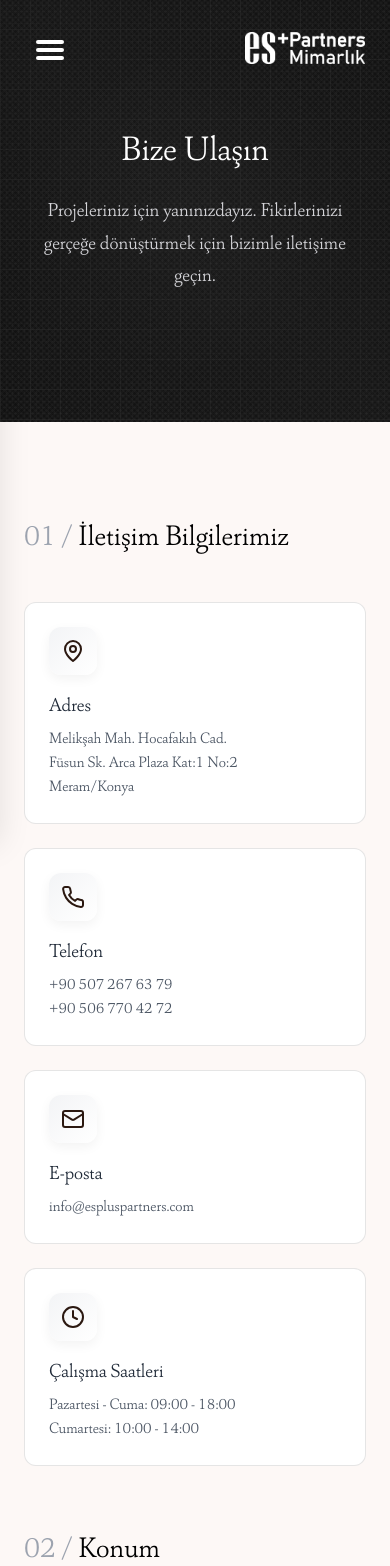
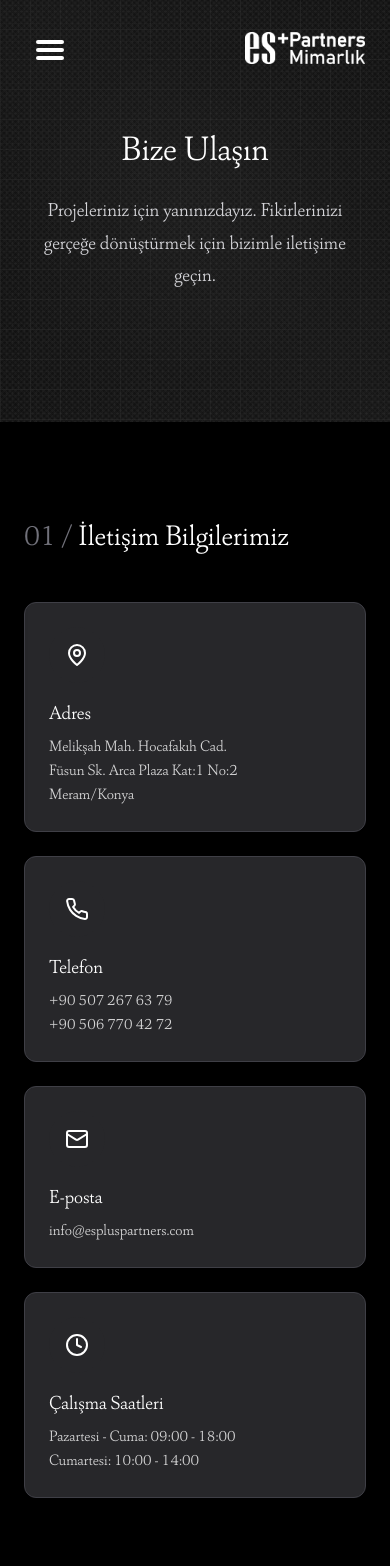
Before and after one commit to fathkymt/arch, a Next.js app: page /contact in a window 390 px wide. Shown: the top 1566 px of the page. Built offline with nearby package versions, Linux system fonts and the light colour scheme.

Commit message:
son düzenlemeler

```diff
--- a/src/app/career/page.js
+++ b/src/app/career/page.js
@@ -69,7 +69,7 @@ export default function CareerPage() {
       </section>
 
       {/* Form Section */}
-      <section className="bg-white py-16">
+      <section className="bg-black py-16">
         <div className="container mx-auto px-6">
           <div className="max-w-3xl mx-auto">
             <motion.h2
@@ -77,12 +77,12 @@ export default function CareerPage() {
               whileInView={{ opacity: 1, y: 0 }}
               transition={{ duration: 0.5 }}
               viewport={{ once: true }}
-              className="text-3xl font-light mb-12 text-center"
+              className="text-3xl font-light mb-12 text-center text-white"
             >
               Başvuru Formu
             </motion.h2>
           <motion.form
-              className="bg-black rounded-xl p-8 space-y-6"
+              className="bg-zinc-900/50 backdrop-blur-sm border border-zinc-800 rounded-xl p-8 space-y-6"
             onSubmit={handleSubmit}
             initial={{ opacity: 0, y: 20 }}
             animate={{ opacity: 1, y: 0 }}
--- a/src/app/contact/page.js
+++ b/src/app/contact/page.js
@@ -5,7 +5,7 @@ import styles from '@/styles/ContactBackground.module.css';
 
 const contactInfo = [
   {
-    icon: <MapPin className="w-6 h-6" />,
+    icon: <MapPin className="w-6 h-6 text-white" />,
     title: "Adres",
     details: [
       "Melikşah Mah. Hocafakıh Cad.",
@@ -16,19 +16,21 @@ const contactInfo = [
     delay: 0.2
   },
   {
-    icon: <Phone className="w-6 h-6" />,
+    icon: <Phone className="w-6 h-6 text-white" />,
     title: "Telefon",
     details: ["+90 507 267 63 79", "+90 506 770 42 72"],
+    links: ["tel:+905072676379", "tel:+905067704272"],
     delay: 0.3
   },
   {
-    icon: <Mail className="w-6 h-6" />,
+    icon: <Mail className="w-6 h-6 text-white" />,
     title: "E-posta",
     details: ["info@espluspartners.com"],
+    link: "mailto:info@espluspartners.com",
     delay: 0.4
   },
   {
-    icon: <Clock className="w-6 h-6" />,
+    icon: <Clock className="w-6 h-6 text-white" />,
     title: "Çalışma Saatleri",
     details: ["Pazartesi - Cuma: 09:00 - 18:00", "Cumartesi: 10:00 - 14:00"],
     delay: 0.5
@@ -38,34 +40,44 @@ const contactInfo = [
 const ContactCard = ({ info }) => {
   const content = (
     <>
-      <div className={styles.iconWrapper}>
+      <div className="bg-zinc-800 rounded-full p-4 inline-flex items-center justify-center">
         {info.icon}
       </div>
-      <h3 className="text-xl font-medium text-gray-800 mt-4 mb-2">
+      <h3 className="text-xl font-medium text-white mt-4 mb-2">
         {info.title}
       </h3>
       {info.details.map((detail, index) => (
-        <p key={index} className="text-gray-600">
-          {detail}
+        <p key={index} className="text-white/80">
+          {info.links ? (
+            <a
+              href={info.links[index]}
+              className="hover:text-white transition-colors duration-300"
+            >
+              {detail}
+            </a>
+          ) : (
+            detail
+          )}
         </p>
       ))}
     </>
   );
 
-  if (info.link) {
+  if (info.link || info.links) {
+    const Component = info.links ? 'div' : motion.a;
+    const props = info.links ? {} : {
+      href: info.link,
+      target: "_blank",
+      rel: "noopener noreferrer"
+    };
+
     return (
-      <motion.a
-        href={info.link}
-        target="_blank"
-        rel="noopener noreferrer"
-        initial={{ opacity: 0, y: 20 }}
-        whileInView={{ opacity: 1, y: 0 }}
-        transition={{ duration: 0.5, delay: info.delay }}
-        viewport={{ once: true }}
-        className={`${styles.contactCard} p-6 rounded-xl block hover:shadow-lg transition-shadow`}
+      <Component
+        {...props}
+        className="bg-zinc-800 border border-zinc-700 p-6 rounded-xl block hover:bg-zinc-700 transition-all duration-300 hover:border-zinc-600"
       >
         {content}
-      </motion.a>
+      </Component>
     );
   }
 
@@ -75,7 +87,7 @@ const ContactCard = ({ info }) => {
       whileInView={{ opacity: 1, y: 0 }}
       transition={{ duration: 0.5, delay: info.delay }}
       viewport={{ once: true }}
-      className={`${styles.contactCard} p-6 rounded-xl`}
+      className="bg-zinc-800 border border-zinc-700 p-6 rounded-xl"
     >
       {content}
     </motion.div>
@@ -84,7 +96,7 @@ const ContactCard = ({ info }) => {
 
 export default function ContactPage() {
   return (
-    <div className="relative">
+    <div className="relative min-h-screen bg-black">
       {/* Hero Section */}
       <section className="relative h-[50vh] projects-bg">
         <div className="texture-container">
@@ -123,9 +135,9 @@ export default function ContactPage() {
               whileInView={{ opacity: 1, y: 0 }}
               transition={{ duration: 0.5 }}
               viewport={{ once: true }}
-              className="text-3xl font-light mb-12"
+              className="text-3xl font-light mb-12 text-white"
             >
-              <span className="text-gray-400">01 /</span> İletişim Bilgilerimiz
+              <span className="text-zinc-500">01 /</span> İletişim Bilgilerimiz
             </motion.h2>
             <div className="grid sm:grid-cols-2 gap-6">
               {contactInfo.map((info, index) => (
@@ -141,16 +153,16 @@ export default function ContactPage() {
               whileInView={{ opacity: 1, y: 0 }}
               transition={{ duration: 0.5 }}
               viewport={{ once: true }}
-              className="text-3xl font-light mb-12"
+              className="text-3xl font-light mb-12 text-white"
             >
-              <span className="text-gray-400">02 /</span> Konum
+              <span className="text-zinc-500">02 /</span> Konum
             </motion.h2>
             <motion.div
               initial={{ opacity: 0, scale: 0.95 }}
               whileInView={{ opacity: 1, scale: 1 }}
               transition={{ duration: 0.5 }}
               viewport={{ once: true }}
-              className={`${styles.mapContainer} rounded-xl overflow-hidden h-[400px]`}
+              className={`${styles.mapContainer} bg-zinc-900/50 backdrop-blur-sm border border-zinc-800 rounded-xl overflow-hidden h-[400px]`}
             >
               <iframe
                 src="https://www.google.com/maps/embed?pb=!1m18!1m12!1m3!1d3149.5228190788457!2d32.462834900000004!3d37.871454299999996!2m3!1f0!2f0!3f0!3m2!1i1024!2i768!4f13.1!3m3!1m2!1s0x14d08531860adcb3%3A0x5f116f4d0c50ad1c!2sES%2BPartners%20Mimarl%C4%B1k!5e0!3m2!1sen!2str!4v1748353608114!5m2!1sen!2str"
--- a/src/app/projects/[category]/[id]/page.js
+++ b/src/app/projects/[category]/[id]/page.js
@@ -179,7 +179,7 @@ export default function ProjectDetail({ params }) {
             initial="hidden"
             animate="show"
           >
-            {project.detailImages.map((image, index) => (
+            {[project.image, ...project.detailImages].map((image, index) => (
               <motion.div
                 key={index}
                 className="relative aspect-square rounded-xl overflow-hidden cursor-pointer border border-neutral-800 hover:border-neutral-700 transition-colors"
--- a/src/app/projects/[category]/page.js
+++ b/src/app/projects/[category]/page.js
@@ -11,7 +11,7 @@ const getCategoryDescription = (category) => {
   const descriptions = {
     'mimari': 'Modern ve sürdürülebilir mimari projelerimiz',
     'ic-mimari': 'Fonksiyonel ve estetik iç mimari tasarımlarımız',
-    'peyzaj': 'Doğayla uyumlu peyzaj düzenleme projelerimiz'
+    'kamu': 'Kamu kurumları için geliştirdiğimiz özel projelerimiz'
   };
   return descriptions[category] || '';
 };
--- a/src/components/home/ProjectsSection.js
+++ b/src/components/home/ProjectsSection.js
@@ -19,7 +19,7 @@ const projects = [
     title: 'Ekolojik Yaşam Merkezi',
     description: 'Sürdürülebilir malzemeler kullanılarak tasarlanan topluluk yaşam alanı',
     image: '/images/projects/palmares/1.png',
-    category: 'peyzaj',
+    category: 'kamu',
     technologies: ['Ekolojik Tasarım', 'Yeşil Çatı', 'Yağmur Hasadı']
   },
   {
--- a/src/data/projects.js
+++ b/src/data/projects.js
@@ -263,5 +263,5 @@ export const projects = [
  export const categories = {
   mimari: 'Mimari Projeler',
   'ic-mimari': 'İç Mimari Projeler',
-  peyzaj: 'Peyzaj Projeleri'
+  kamu: 'Kamu Projeleri'
  };
```
Also changed, not shown: src/app/about/page.js (+26 -12 lines), src/app/projects/page.js (+32 -2 lines), src/components/layout/Footer.js (line endings or trailing spaces), src/styles/ContactBackground.module.css (indentation only). Lines whose indentation alone changed are shown as unchanged.
